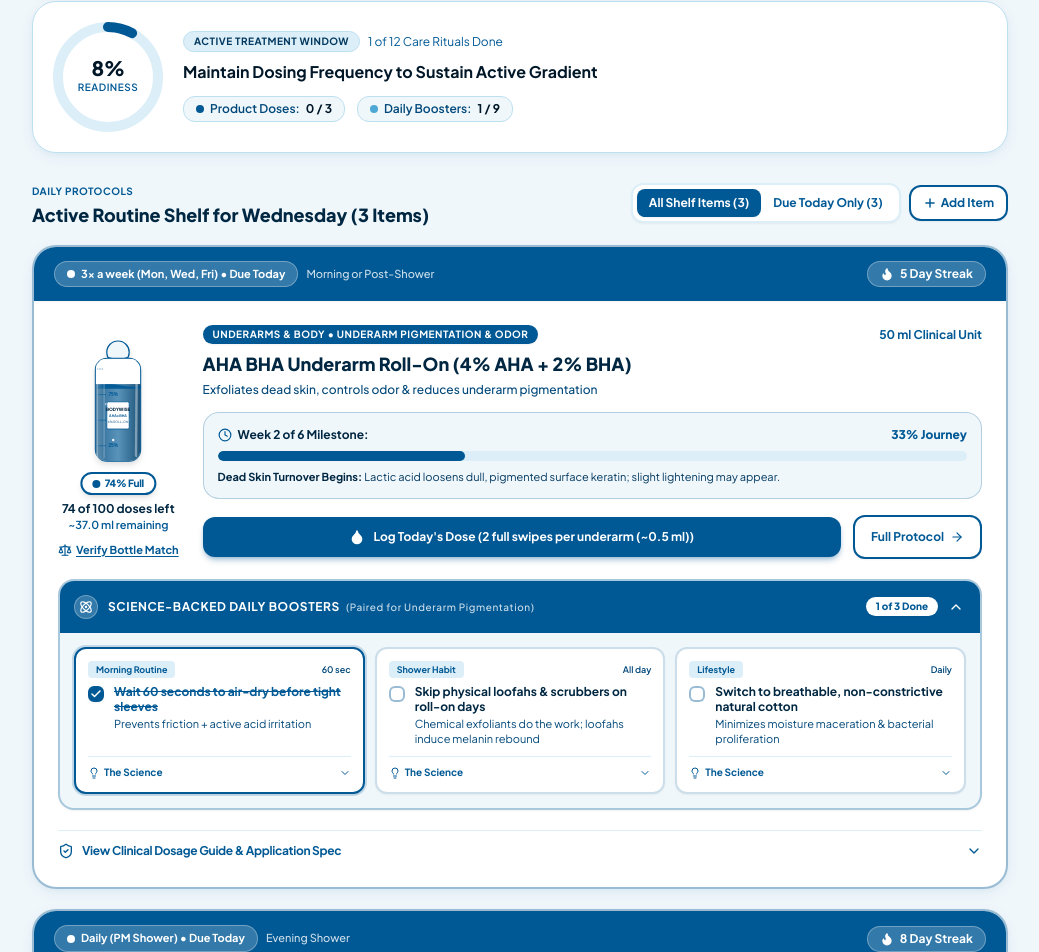
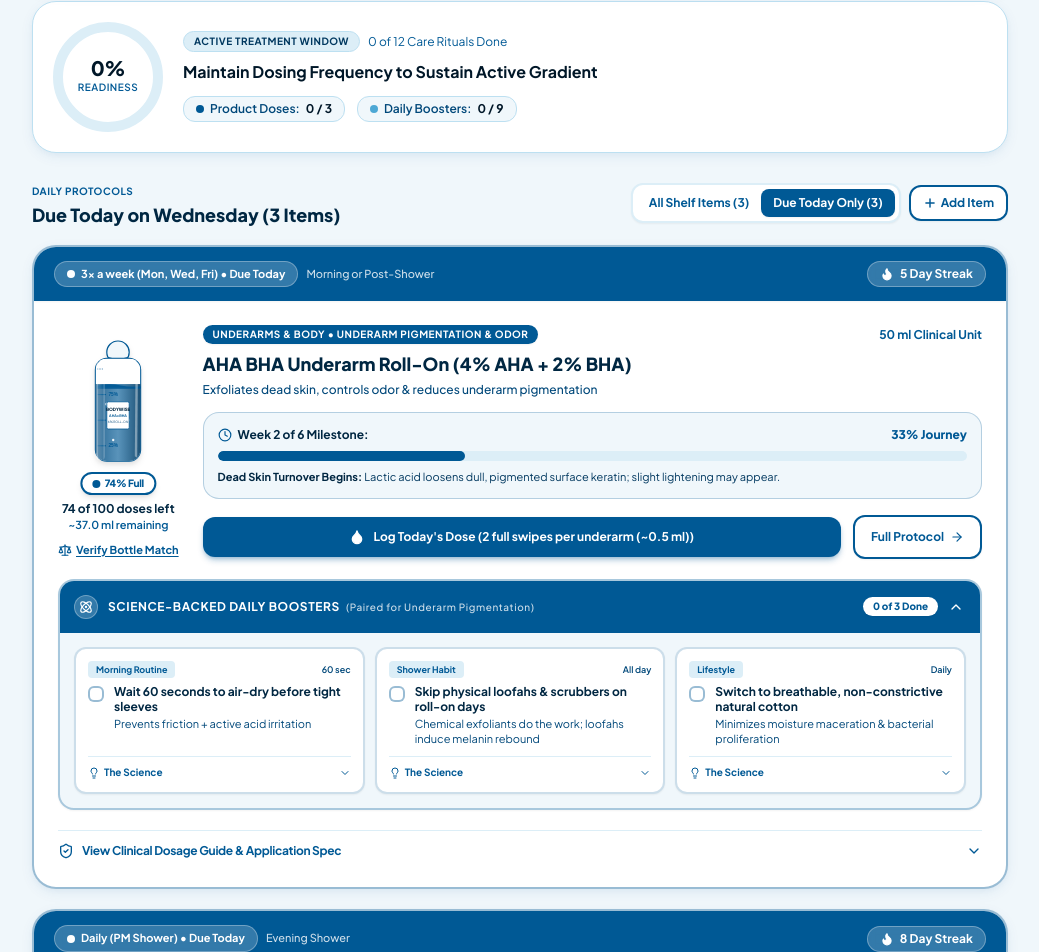
Before and after one commit to businessbyishita/BeBodywise-care-companion, a React (Vite) app: page / in a window 1280 px wide. Shown: the part 476-1428 px from the top of the page, without its empty margins (120-1159 px from the left). Built offline with nearby package versions, Linux system fonts and the light colour scheme.

Commit message:
Update App.jsx

```diff
--- a/src/App.jsx
+++ b/src/App.jsx
@@ -55,13 +55,18 @@ export default function App() {
       const saved = localStorage.getItem(STORAGE_KEY);
       if (saved) {
         const parsed = JSON.parse(saved);
-        if (parsed.checkedHabits) return parsed.checkedHabits;
+        if (parsed.checkedHabits) {
+          // The first booster was previously pre-checked in the demo.
+          // Remove that default so every booster starts unchecked.
+          const { 'habit-dry-60s': _previousDemoDefault, ...userCheckedHabits } = parsed.checkedHabits;
+          return userCheckedHabits;
+        }
       }
     } catch (e) {
       console.error('Error loading checked habits:', e);
     }
-    // Pre-check 1 habit for friendly initial state
-    return { 'habit-dry-60s': true };
+    // Start with every daily booster unchecked.
+    return {};
   });
 
   const [simulatedDay, setSimulatedDay] = useState(() => {
@@ -78,7 +83,7 @@ export default function App() {
   });
 
   // Shelf view mode: 'all' (default: nothing disappears, rest days clearly highlighted!) or 'due_only'
-  const [shelfFilter, setShelfFilter] = useState('all');
+  const [shelfFilter, setShelfFilter] = useState('due_only');
 
   // Modals & Drawers
   const [isAddDrawerOpen, setIsAddDrawerOpen] = useState(false);
@@ -200,9 +205,9 @@ export default function App() {
     if (window.confirm('Reset all routine doses, bottle levels, and habit streaks to default Be Bodywise demo state?')) {
       localStorage.removeItem(STORAGE_KEY);
       setActiveProducts(DEFAULT_ACTIVE_PRODUCTS);
-      setCheckedHabits({ 'habit-dry-60s': true });
+      setCheckedHabits({});
       setSimulatedDay(3);
-      setShelfFilter('all');
+      setShelfFilter('due_only');
       triggerToast('Demo reset successfully to initial Be Bodywise clinical state!');
     }
   };
@@ -336,6 +341,7 @@ export default function App() {
               activeProducts={activeProducts}
               onSimulateDayChange={(newDay) => {
                 setSimulatedDay(newDay);
+                setShelfFilter('due_only');
                 triggerToast(`Simulating ${DAY_NAMES[newDay]} schedule.`);
               }}
               onQuickLogDose={handleLogDose}
```
